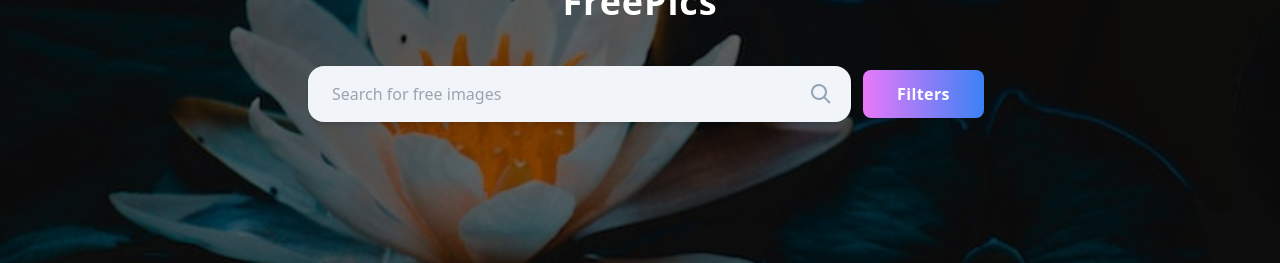
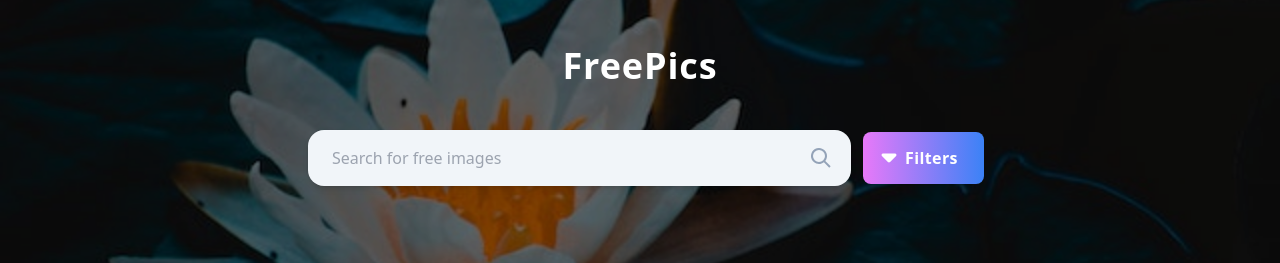
Before and after one commit to melanimb/free-pics, a Next.js app: page / in a window 1280 px wide. Shown: the part 162-425 px from the top of the page. Built offline with nearby package versions, Linux system fonts and the light colour scheme.

Commit message:
feat: add filters btn icon

```diff
--- a/components/HeroImage.jsx
+++ b/components/HeroImage.jsx
@@ -3,7 +3,9 @@
 const HeroImage = () => {
   return (
     <div
-      className={"bg-[url('../public/images/lotus.jpg')] bg-no-repeat bg-cover bg-center h-[32rem] absolute left-0 right-0 z-10 brightness-50"}
+      className={
+        "bg-[url('../public/images/lotus.jpg')] bg-no-repeat bg-cover bg-center h-[32rem] absolute left-0 right-0 z-10 brightness-50"
+      }
     ></div>
   );
 };
--- /dev/null
+++ b/components/Icon.jsx
@@ -0,0 +1,10 @@
+import { FontAwesomeIcon } from "@fortawesome/react-fontawesome";
+
+const Icon = ({ icon, css }) => {
+  return (
+    <div>
+      <FontAwesomeIcon icon={icon} className={css} />
+    </div>
+  );
+};
+export default Icon;
--- a/components/Navigator.jsx
+++ b/components/Navigator.jsx
@@ -1,16 +1,26 @@
+import { faBars } from "@fortawesome/free-solid-svg-icons";
 import Link from "next/link";
+import Icon from "./Icon";
 import SearchNavbar from "./SearchNavbar";
 
 const Navigator = ({ pathNames }) => {
   return (
     <nav className="flex justify-between p-3 bg-slate-700 shadow-lg fixed left-0 right-0 z-50">
       <div className="flex items-center gap-4 ml-3">
-        <p className="hidden md:inline text-white font-semibold text-xl tracking-wide">FreePics</p>
+        <p className="hidden md:inline text-white font-semibold text-xl tracking-wide">
+          FreePics
+        </p>
         <SearchNavbar />
       </div>
+      <button>
+        <Icon icon={faBars} css='h-8 m-2 sm:hidden text-white'></Icon>
+      </button>
       <ul className="hidden sm:flex gap-4 mr-3 items-center text-white">
         {pathNames.map((pathName) => (
-          <li className="bg-slate-600 hover:bg-slate-500 transition ease-in duration-200 cursor-pointer py-2 px-4 rounded-2xl" key={pathName.name}>
+          <li
+            className="bg-slate-600 hover:bg-slate-500 transition ease-in duration-200 cursor-pointer py-2 px-4 rounded-2xl"
+            key={pathName.name}
+          >
             <Link key={pathName.path} href={pathName.path}>
               {pathName.name}
             </Link>
--- a/components/SearchBar.jsx
+++ b/components/SearchBar.jsx
@@ -1,10 +1,16 @@
+import { faSortDown } from "@fortawesome/free-solid-svg-icons";
+import Icon from "./Icon";
+
 const Searchbar = () => {
   return (
     <>
       <div>
         <form>
           <label className="relative">
-            <button type="submit" className="absolute inset-y-1 right-5 flex items-center pl-2">
+            <button
+              type="submit"
+              className="absolute inset-y-1 right-5 flex items-center pl-2"
+            >
               <svg
                 className="h-5 w-5 fill-slate-400"
                 xmlns="http://www.w3.org/2000/svg"
@@ -22,8 +28,9 @@
         </form>
       </div>
       <div>
-        <button className="mt-5 py-3 px-7 sm:ml-3 sm:mt-0 bg-gradient-to-r from-fuchsia-400 to-blue-500 text-white w-full rounded-lg text-center text-base font-semibold tracking-wide hover:shadow-md">
-          Filters
+        <button className="flex justify-center items-center gap-1 py-2 px-10 mt-3 sm:px-5 sm:pl-2 sm:ml-3 sm:mt-0 bg-gradient-to-r from-fuchsia-400 to-blue-500 text-white w-full rounded-lg text-center text-base font-semibold tracking-wide">
+          <Icon icon={faSortDown} css='w-6 h-6 mb-2'/>
+          <p>Filters</p>
         </button>
       </div>
     </>
--- a/components/SearchNavbar.jsx
+++ b/components/SearchNavbar.jsx
@@ -3,7 +3,10 @@
     <div>
       <form>
         <label className="relative">
-          <button type="submit" className="absolute inset-y-1 right-5 flex items-center pl-2">
+          <button
+            type="submit"
+            className="absolute inset-y-1 right-5 flex items-center pl-2"
+          >
             <svg
               className="h-5 w-5 fill-slate-400"
               xmlns="http://www.w3.org/2000/svg"
--- a/components/SearchbarContainer.jsx
+++ b/components/SearchbarContainer.jsx
@@ -4,7 +4,7 @@
   return (
     <>
       <HeroImage />
-      <div className="flex flex-col sm:flex-row justify-center items-center h-[32rem] relative left-0 right-0 z-40">
+      <div className="flex flex-col sm:flex-row justify-center items-center h-[32rem] mt-16 relative left-0 right-0 z-40">
         <h1 className="absolute top-28 sm:top-36 text-white text-4xl tracking-wide font-extrabold">
           FreePics
         </h1>
--- a/components/index.js
+++ b/components/index.js
@@ -2,6 +2,7 @@
 export { default as Container } from './Container';
 export { default as GridContainer } from './GridContainer';
 export { default as HeroImage } from './HeroImage';
+export { default as Icon } from './Icon';
 export { default as Navigator } from './Navigator';
 export { default as SearchNavbar } from './SearchNavbar';
 export { default as Searchbar } from './Searchbar';
--- a/package.json
+++ b/package.json
@@ -9,7 +9,13 @@
     "lint": "next lint"
   },
   "dependencies": {
+    "@fortawesome/fontawesome-svg-core": "^6.3.0",
+    "@fortawesome/fontawesome-free": "^6.2.1",
+    "@fortawesome/free-solid-svg-icons": "^6.2.1",
+    "@fortawesome/free-regular-svg-icons": "^6.2.1",
+    "@fortawesome/react-fontawesome": "^0.2.0",
     "@next/font": "13.1.6",
+    "babel-plugin-macros": "^3.1.0",
     "eslint": "8.34.0",
     "eslint-config-next": "13.1.6",
     "next": "13.1.6",
```
Also changed, not shown: 1 other file (tests, documents, lock files or other folders).
